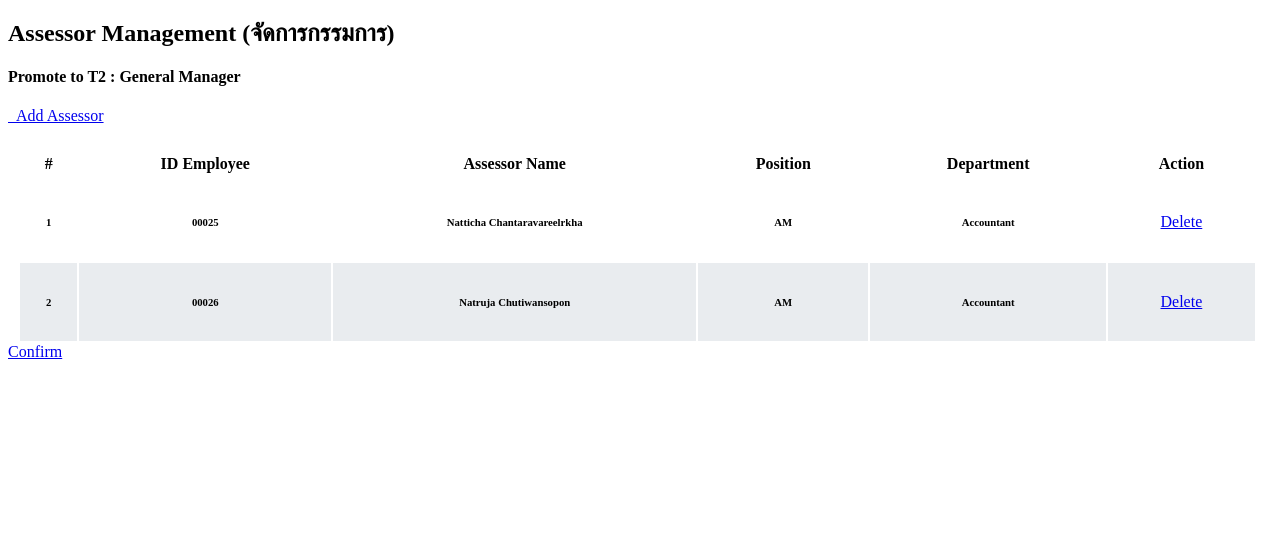
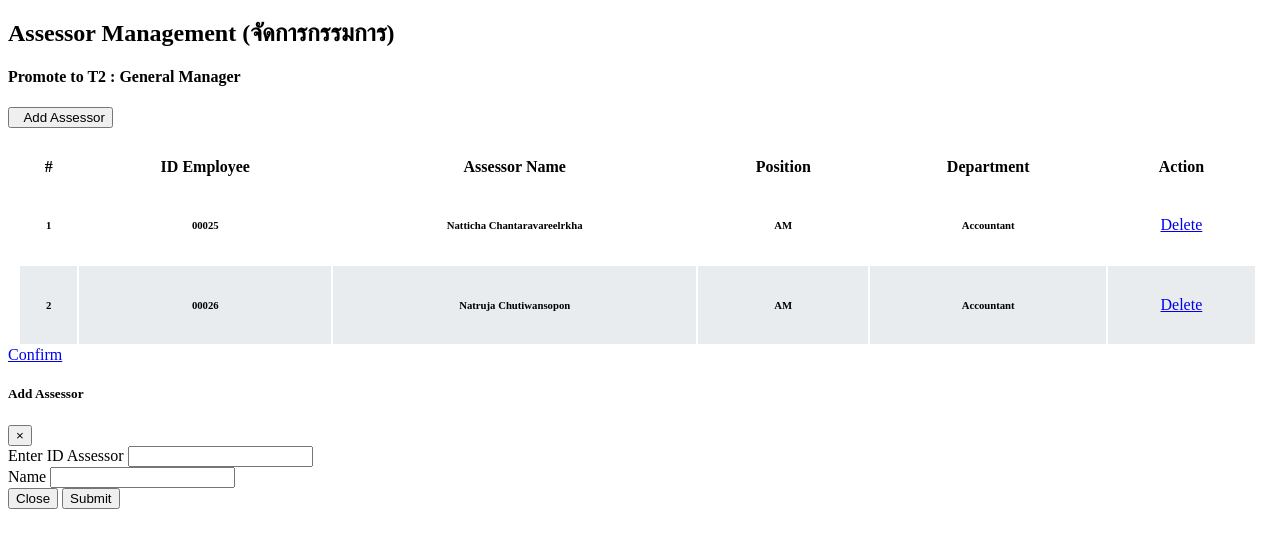
Before and after one commit to armbrmcc/PEFS, a CodeIgniter app: the page made by application/views/consent/v_assessor_management_detail.php in a window 1280 px wide. Shown: the top 548 px of the page. Run offline with CodeIgniter, Linux system fonts and the light colour scheme.

Commit message:
Modal Add Assessor

```diff
--- a/application/controllers/Assessor_management/Assessor_management.php
+++ b/application/controllers/Assessor_management/Assessor_management.php
@@ -18,7 +18,7 @@ class Assessor_management extends MainController
         $this->output('consent/v_assessor_management');
     }
 
-    public function show_v_assessor_management_detail()
+    public function show_assessor_management_detail()
     {
         $this->output('consent/v_assessor_management_detail');
     }
--- a/application/views/consent/v_assessor_management_detail.php
+++ b/application/views/consent/v_assessor_management_detail.php
@@ -58,9 +58,6 @@
     <!-- End JavaScript -->
 
 
-
-
-
     <div class="container-fluid py-4">
         <div class="card-header">
             <h2>Assessor Management (จัดการกรรมการ)</h2>
@@ -75,8 +72,11 @@
                                 <h4>Promote to T2 : General Manager</h4>
                             </div>
                             <div class="col-6 text-end">
-                                <a class="btn bg-gradient-info mb-0" href="javascript:;"><i
-                                        class="fas fa-plus"></i>&nbsp;&nbsp;Add Assessor</a>
+                                <!-- Button trigger modal -->
+                                <button type="button" class="btn bg-gradient-info btn-block mb-3"
+                                    data-bs-toggle="modal" data-bs-target="#exampleModalMessage">
+                                    <i class="fas fa-plus"></i>&nbsp;&nbsp;Add Assessor
+                                </button>
                             </div>
                         </div>
                     </div>
@@ -158,20 +158,56 @@
                                             href="javascript:;"><i class="far fa-trash-alt me-2"></i>Delete</a>
                                     </td>
                                 </tr>
+
                             </tbody>
                         </table>
+
                         <!-- </div> -->
                     </div>
                 </div>
-
                 <div class="col-12 text-end">
                     <a class="btn bg-gradient-success mb-0" href="javascript:;">Confirm</a>
                 </div>
             </div>
         </div>
+    </div>
 
-    </div>
-    </main>
+
+
+
+
 </body>
 
 </html>
+
+
+<!-- Modal -->
+<div class="modal fade" id="exampleModalMessage" tabindex="-1" role="dialog" aria-labelledby="exampleModalMessageTitle"
+    aria-hidden="true">
+    <div class="modal-dialog modal-dialog-centered" role="document">
+        <div class="modal-content">
+            <div class="modal-header">
+                <h5 class="modal-title" id="exampleModalLabel">Add Assessor</h5>
+                <button type="button" class="btn-close" data-bs-dismiss="modal" aria-label="Close">
+                    <span aria-hidden="true">×</span>
+                </button>
+            </div>
+            <div class="modal-body">
+                <form>
+                    <div class="form-group">
+                        <label for="recipient-name" class="col-form-label">Enter ID Assessor</label>
+                        <input type="text" class="form-control" id="recipient-name">
+                    </div>
+                    <div class="form-group">
+                        <label for="recipient-name" class="col-form-label">Name</label>
+                        <input type="text" class="form-control" id="recipient-name">
+                    </div>
+                </form>
+            </div>
+            <div class="modal-footer">
+                <button type="button" class="btn bg-gradient-danger" data-bs-dismiss="modal">Close</button>
+                <button type="button" class="btn bg-gradient-success">Submit</button>
+            </div>
+        </div>
+    </div>
+</div>
```
